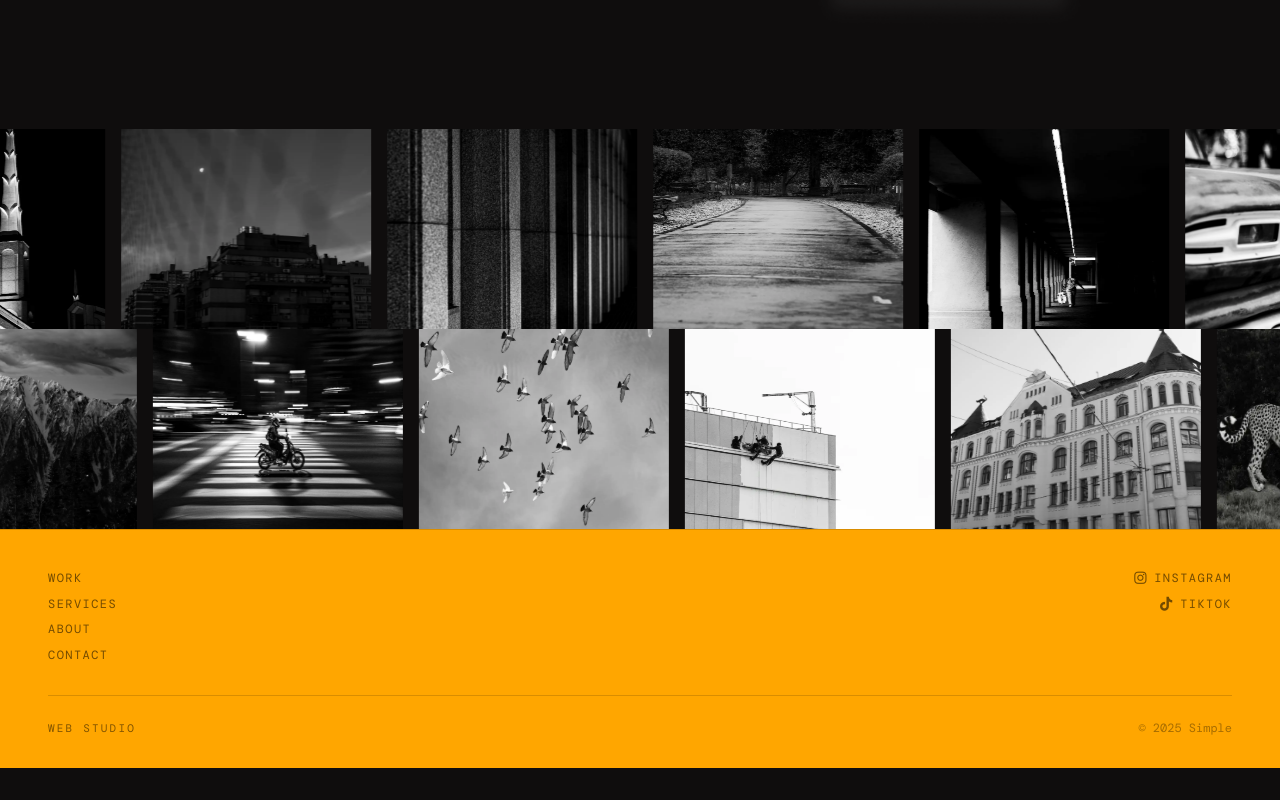
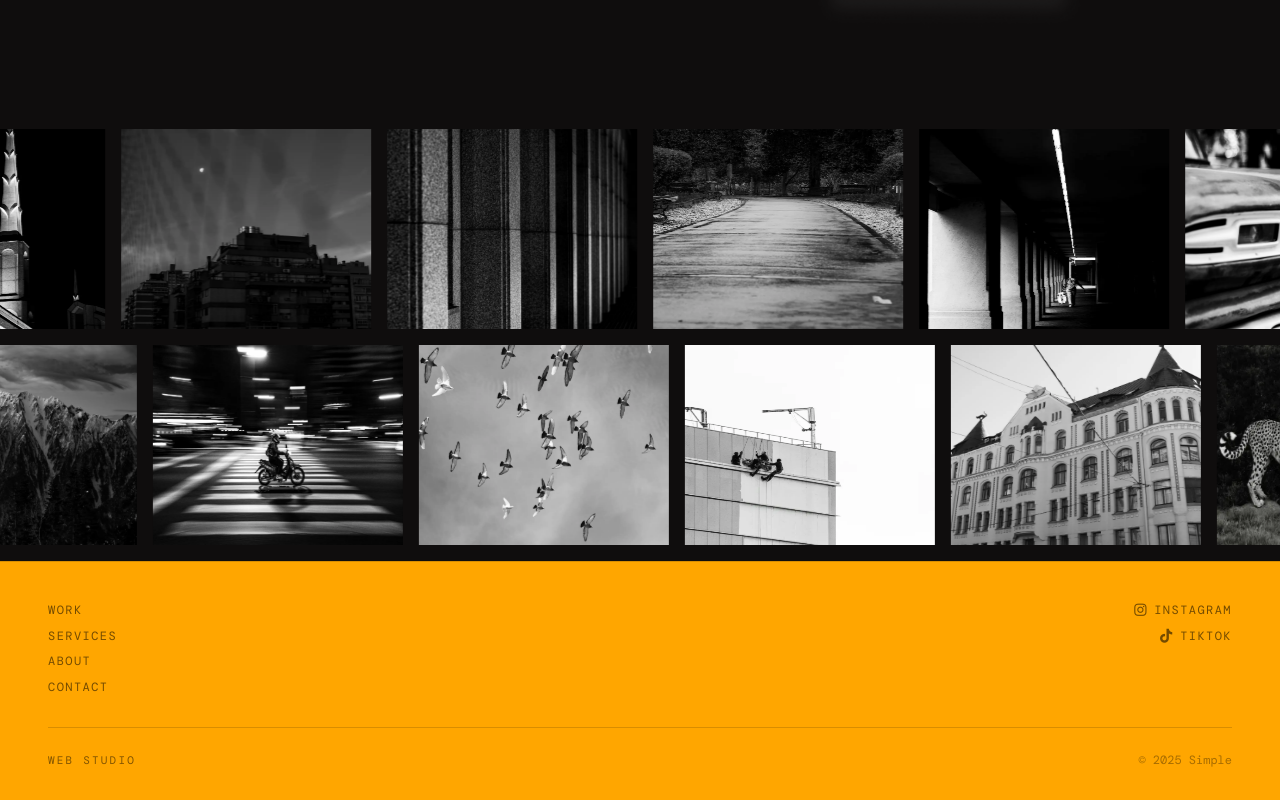
Before and after one commit to Angelocoll/Simple-Web-Studio, a React (Vite) app: page / in a window 1280 px wide. Shown: the part 1355-2155 px from the top of the page. Before the commit the page ends 2123 px from the top, so only its background shows below. Built offline with nearby package versions, Linux system fonts and the light colour scheme; a web font is replaced by a local one.

Commit message:
styling changes to the album

```diff
--- a/src/Components/Album.jsx
+++ b/src/Components/Album.jsx
@@ -52,7 +52,7 @@
         }
       `}</style>
 
-      <div style={{ display: "flex", justifyContent: "center", alignItems: "center", width: "100%", gap: "0px", flexDirection: "column" }}>
+      <div style={{ display: "flex", justifyContent: "center", alignItems: "center", width: "100%", gap: "16px", flexDirection: "column" }}>
 
         <div className="Carusell" style={{ width: "100%", overflow: "hidden" }}>
           <div
--- a/src/Components/Footer.jsx
+++ b/src/Components/Footer.jsx
@@ -7,6 +7,7 @@
           border-top: 0.5px solid rgba(0,0,0,0.15);
           font-family: 'DM Mono', monospace;
           padding: 2.5rem 3rem 2rem;
+          margin-top: 16px;
         }
 
         .footer__top {
```
